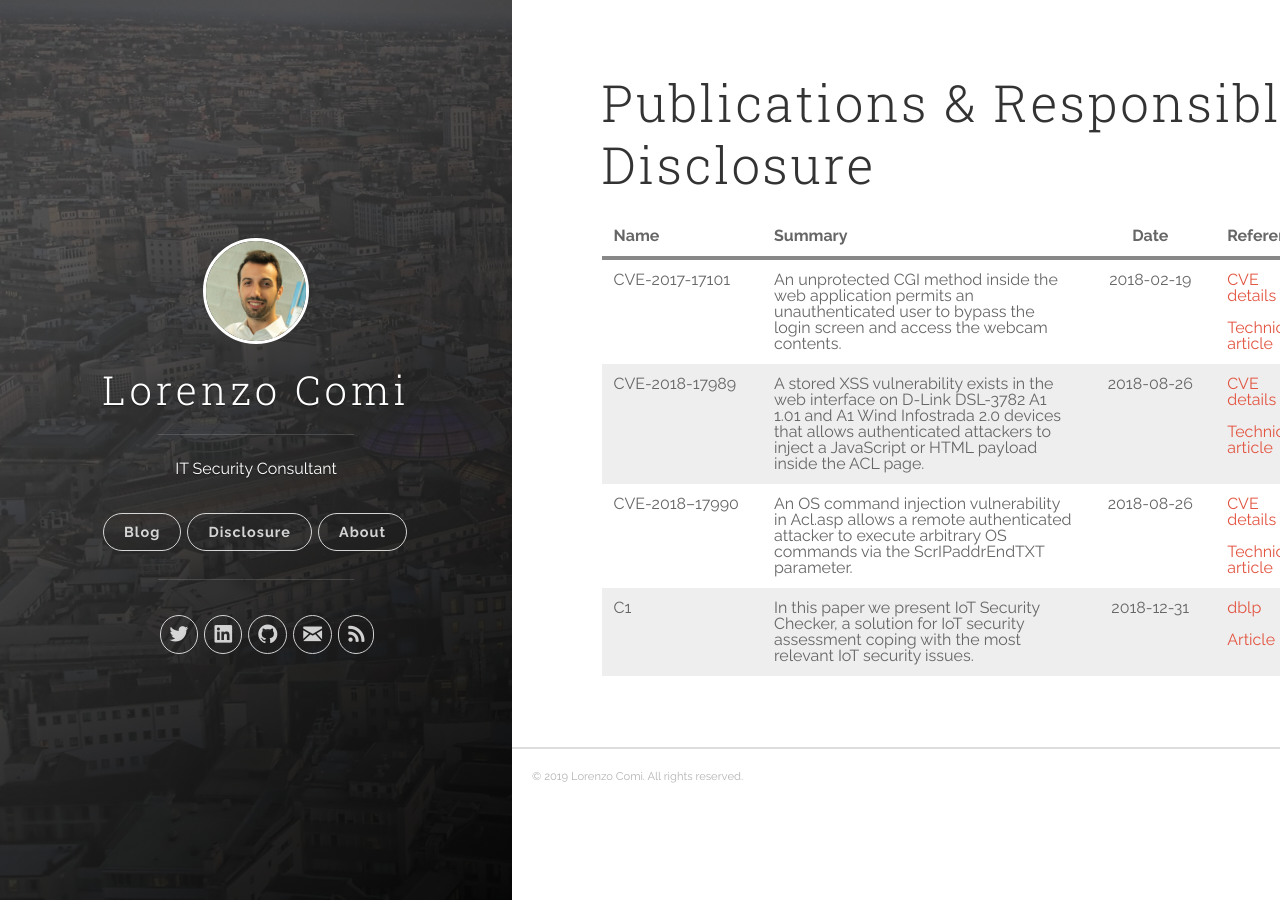
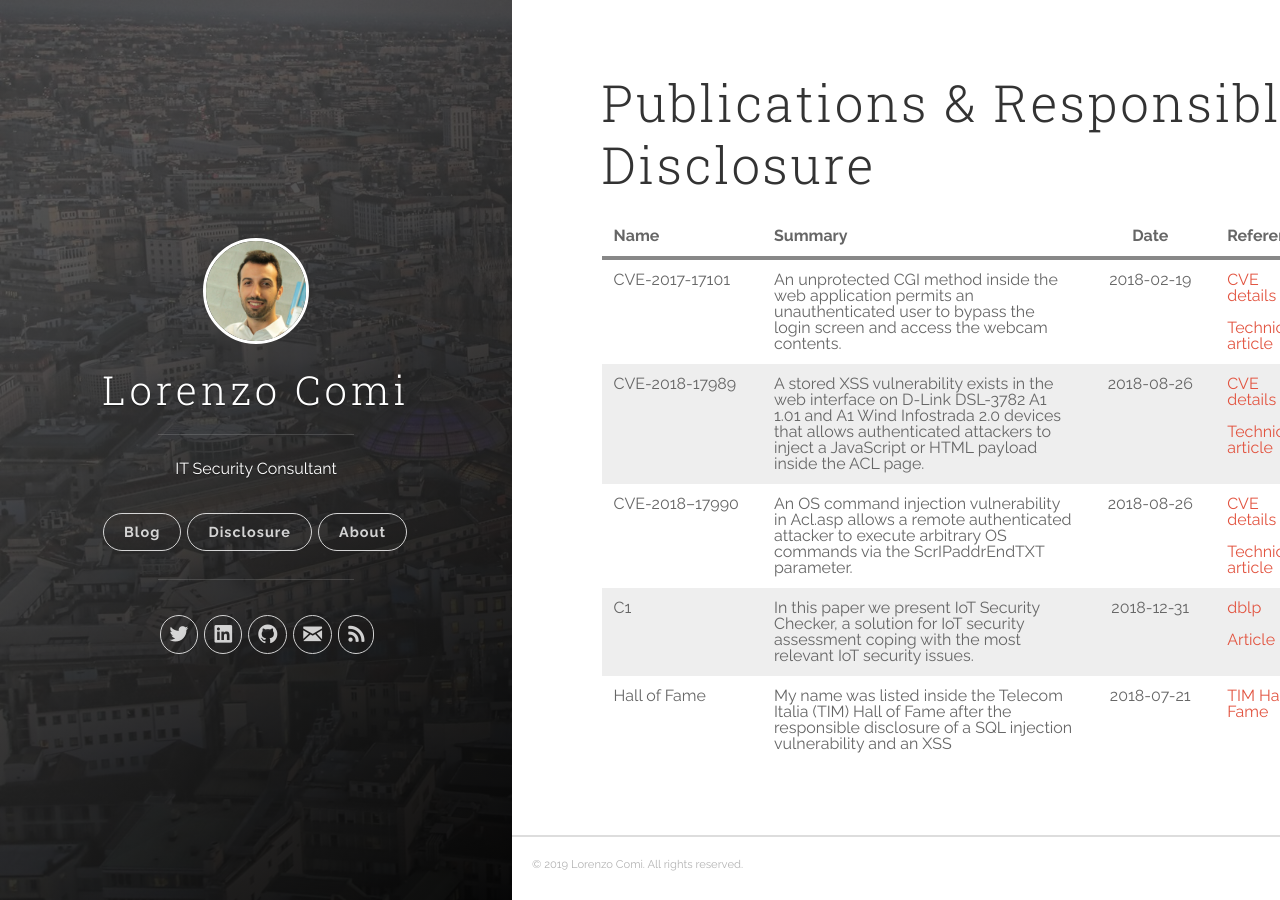
Before and after one commit to c0mix/c0mix.github.io, a Jekyll site: the page built from Disclosure.markdown, in a window 1280 px wide. Built offline with Jekyll 4.4.1, drawn with Linux system fonts in a browser that asks for light colours.

Commit message:
Update Disclosure.markdown

```diff
--- a/Disclosure.markdown
+++ b/Disclosure.markdown
@@ -9,7 +9,7 @@ title: Publications & Responsible Disclosure
 | CVE-2018-17989    | A stored XSS vulnerability exists in the web interface on D-Link DSL-3782 A1 1.01 and A1 Wind Infostrada 2.0 devices that allows authenticated attackers to inject a JavaScript or HTML payload inside the ACL page. |   2018-08-26 	| [CVE details][cve2] <br><br> [Technical article][blog2]   |
 | CVE-2018–17990 	| An OS command injection vulnerability in Acl.asp allows a remote authenticated attacker to execute arbitrary OS commands via the ScrIPaddrEndTXT parameter.   |    2018-08-26	| [CVE details][cve3] <br><br> [Technical article][blog2] 	 |
 | C1 	| In this paper we present IoT Security Checker, a solution for IoT security assessment coping with the most relevant IoT security issues. |    2018-12-31	| [dblp][dblp] <br><br> [Article][paper1] 	 |
-
+| Hall of Fame 	| My name was listed inside the Telecom Italia (TIM) Hall of Fame after the responsible disclosure of a SQL injection vulnerability and an XSS | 2018-07-21 	| [TIM Hall of Fame][TIMhof]|
 
 
 [cve1]: https://www.cvedetails.com/cve/CVE-2017-17101/
```
Also changed, not shown: other parts of Disclosure.markdown (+1 -1 lines).
